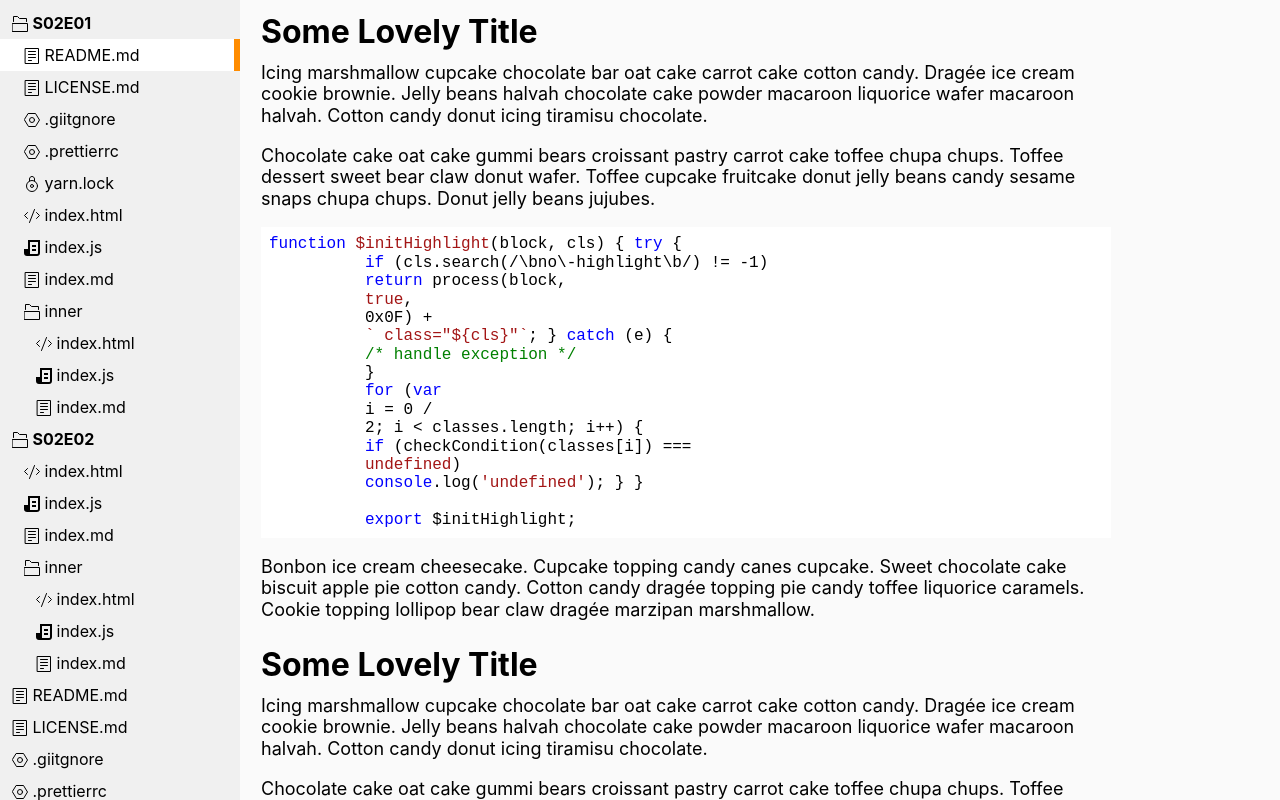
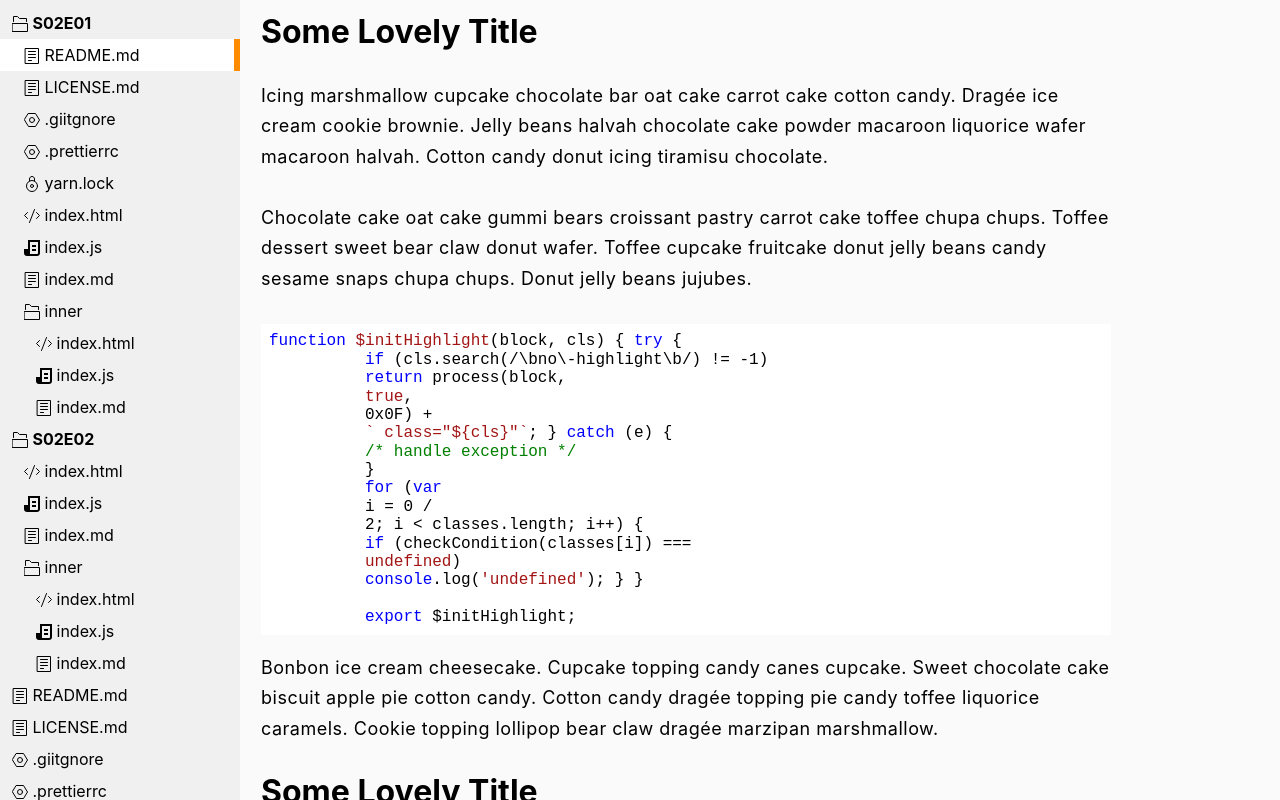
Before and after one commit to zerotohero-dev/clearwhite, a website: page public/index.html in a window 1280 px wide. Drawn offline with Linux system fonts and the light colour scheme.

Commit message:
Headings and paragraphs revised.
Headings and paragraphs revised from readability point of view.

```diff
--- a/public/css/main.css
+++ b/public/css/main.css
@@ -16,6 +16,16 @@ h2 {
 
 .clw-main {
   overflow: auto;
+}
+
+.clw-main p {
+  line-height: 1.7;
+  letter-spacing: 0.5px;
+  margin-bottom: 30px;
+}
+
+.clw-main h2 {
+  margin-bottom: 30px;
 }
 
 .clw-aside {
```
